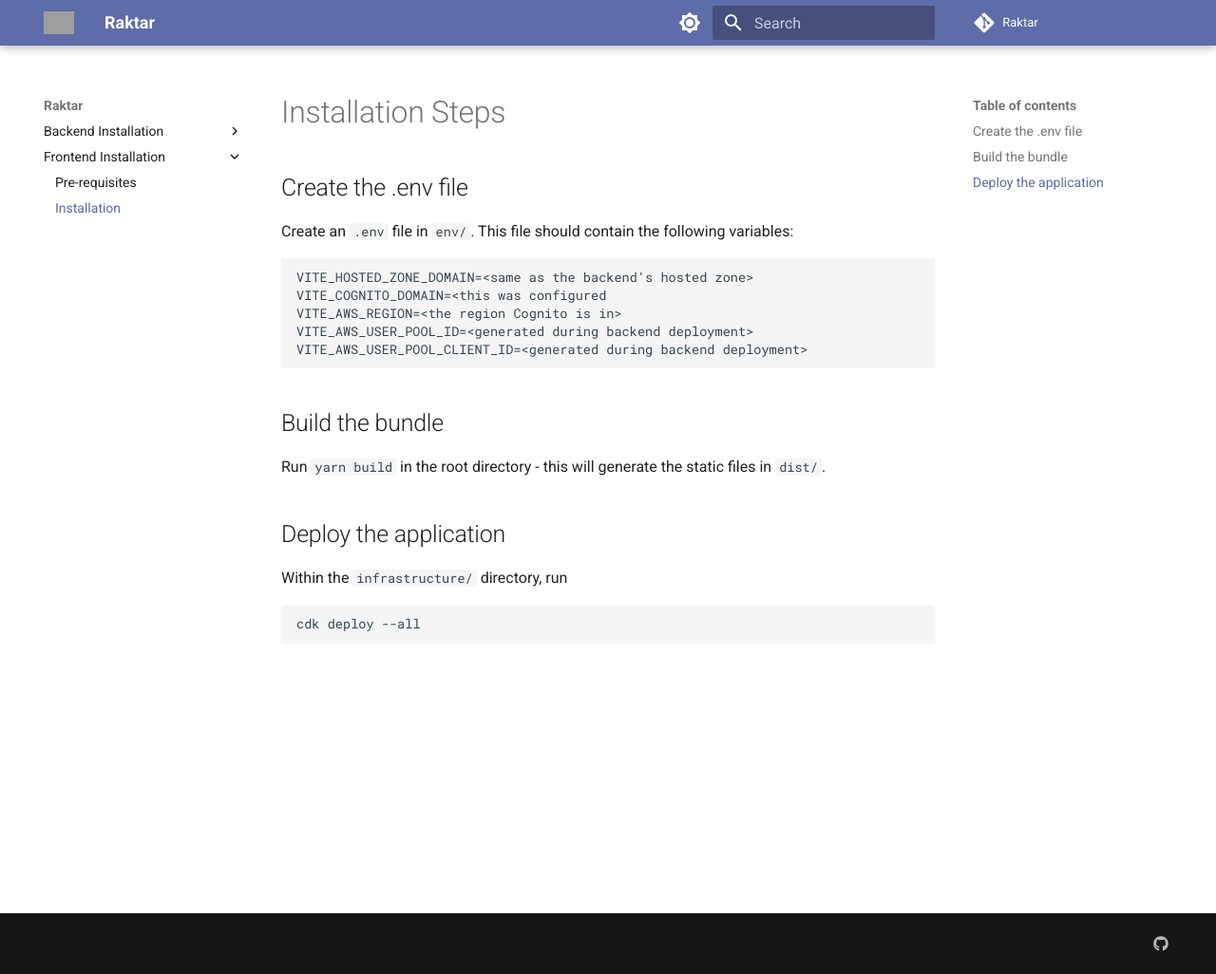
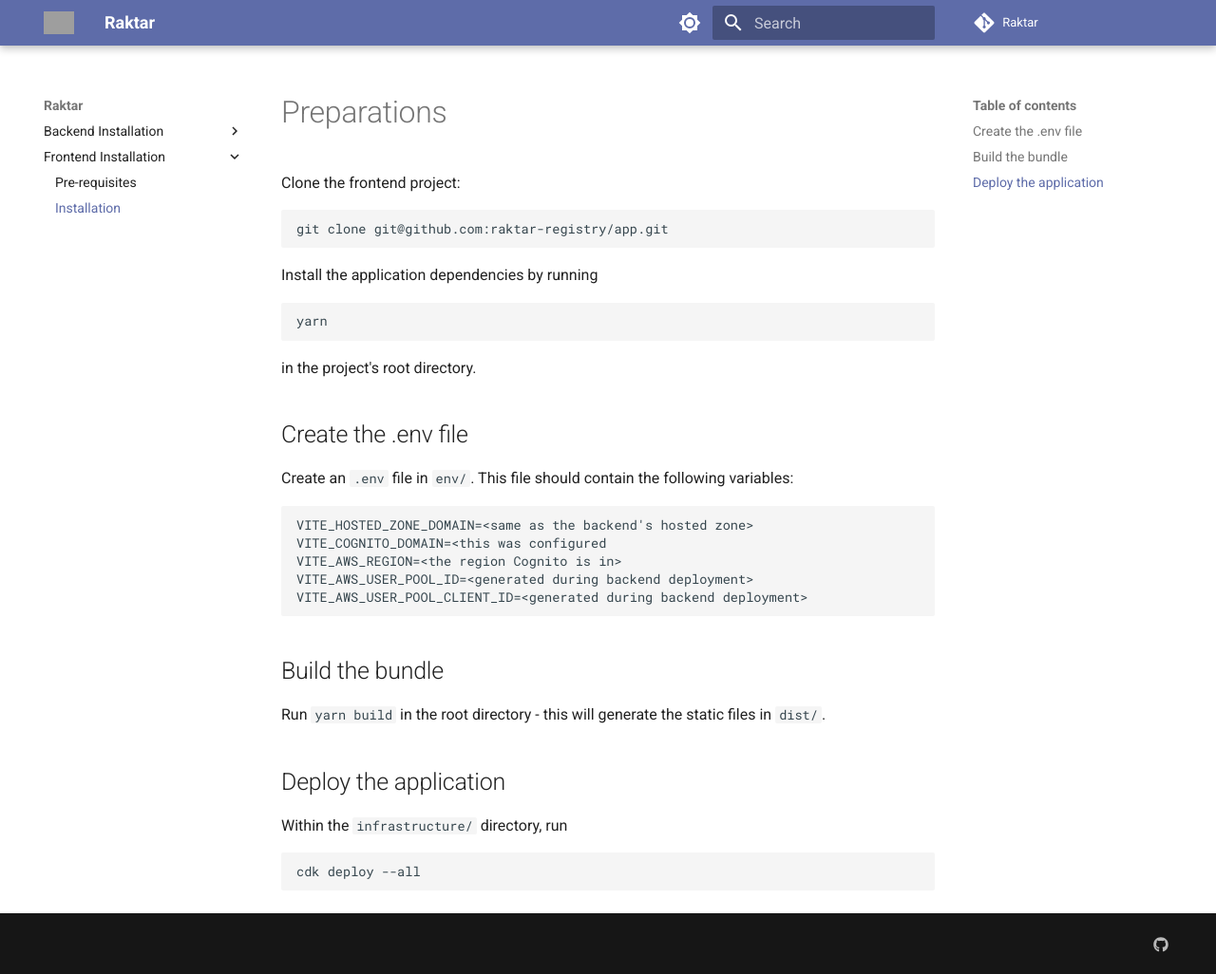
Before and after one commit to raktar-project/website, an MkDocs documentation site: the page built from docs/frontend/installation.md, in a window 1280 px wide and 1026 px high. Shown: the whole window at 95% size. Built offline with MkDocs 1.6.1 and Material for MkDocs 9.7.7, drawn with Linux system fonts in a browser that asks for light colours; comment, search, counter and statistics services are not loaded; grey boxes are pictures that could not be loaded.

Commit message:
Add step to clone frontend repository

````diff
--- a/docs/frontend/installation.md
+++ b/docs/frontend/installation.md
@@ -2,7 +2,21 @@
 title: Pre-requisites
 ---
 
-# Installation Steps
+# Preparations
+
+Clone the frontend project:
+
+```shell
+git clone git@github.com:raktar-registry/app.git
+```
+
+Install the application dependencies by running
+
+```shell
+yarn
+```
+
+in the project's root directory.
 
 ## Create the .env file
 
````
